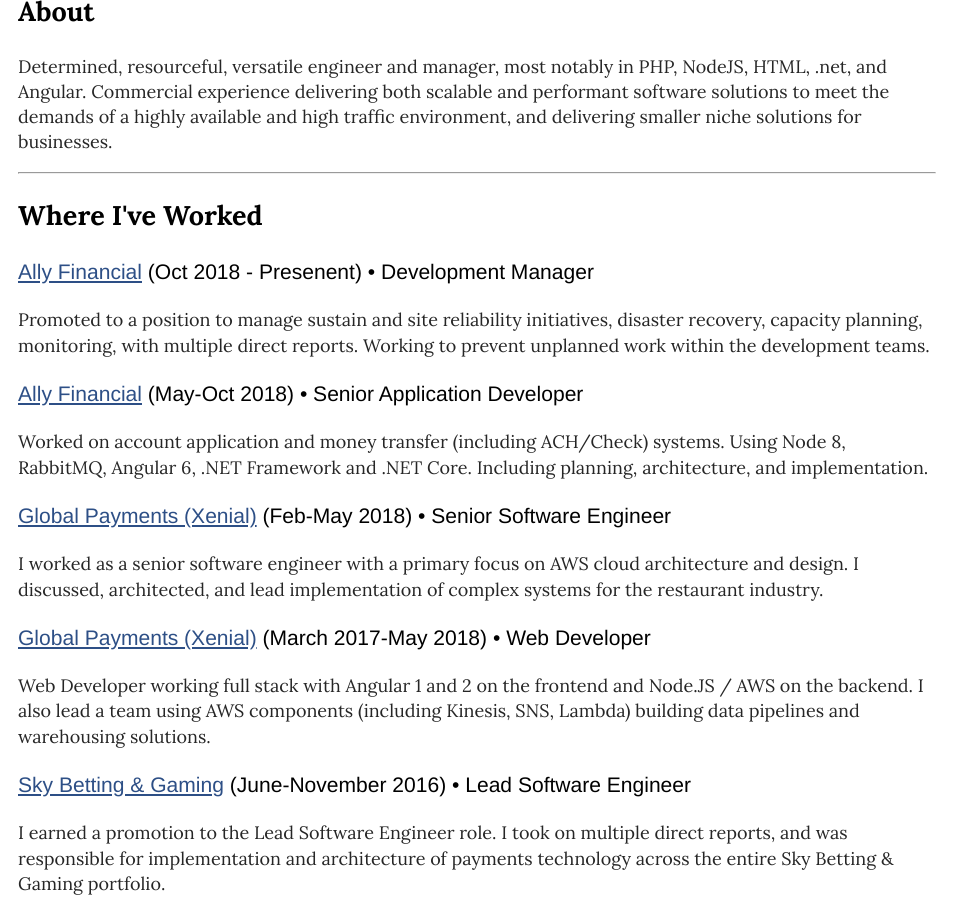
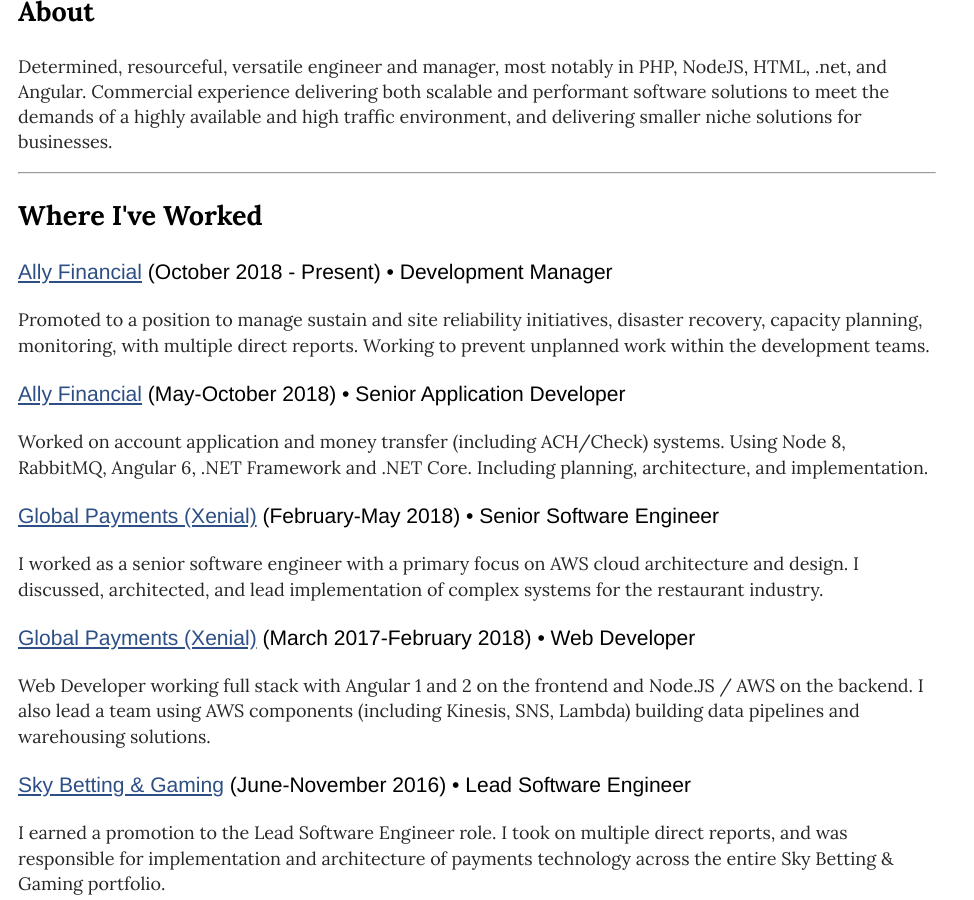
Before and after one commit to ThomasLomas/thomaslomas.github.io, a Jekyll site: the page built from index.html, in a window 1280 px wide and 900 px high, scrolled down 222 px. Shown: the whole window, without its empty margins (0-974 px from the left). Built offline with Jekyll 4.4.1, drawn with Linux system fonts in a browser that asks for light colours.

Commit message:
Fix typos

```diff
--- a/index.html
+++ b/index.html
@@ -11,19 +11,19 @@
 
 <h2>Where I've Worked</h2>
 
-<h3><a href="https://invest.ally.com" rel="noopener noreferrer" target="_blank">Ally Financial</a> (Oct 2018 - Presenent) &bull; Development Manager</h3>
+<h3><a href="https://invest.ally.com" rel="noopener noreferrer" target="_blank">Ally Financial</a> (October 2018 - Present) &bull; Development Manager</h3>
 <p>Promoted to a position to manage sustain and site reliability initiatives, disaster recovery, capacity planning,
   monitoring, with multiple direct reports. Working to prevent unplanned work within the development teams.</p>
 
-<h3><a href="https://invest.ally.com" rel="noopener noreferrer" target="_blank">Ally Financial</a> (May-Oct 2018) &bull; Senior Application Developer</h3>
+<h3><a href="https://invest.ally.com" rel="noopener noreferrer" target="_blank">Ally Financial</a> (May-October 2018) &bull; Senior Application Developer</h3>
 <p>Worked on account application and money transfer (including ACH/Check) systems. Using Node 8, RabbitMQ, Angular 6,
   .NET Framework and .NET Core. Including planning, architecture, and implementation.</p>
 
-<h3><a href="https://www.xenial.com" rel="noopener noreferrer" target="_blank">Global Payments (Xenial)</a> (Feb-May 2018) &bull; Senior Software Engineer</h3>
+<h3><a href="https://www.xenial.com" rel="noopener noreferrer" target="_blank">Global Payments (Xenial)</a> (February-May 2018) &bull; Senior Software Engineer</h3>
 <p>I worked as a senior software engineer with a primary focus on AWS cloud architecture and design. I discussed,
   architected, and lead implementation of complex systems for the restaurant industry.</p>
 
-<h3><a href="https://www.xenial.com" rel="noopener noreferrer" target="_blank">Global Payments (Xenial)</a> (March 2017-May 2018) &bull; Web Developer</h3>
+<h3><a href="https://www.xenial.com" rel="noopener noreferrer" target="_blank">Global Payments (Xenial)</a> (March 2017-February 2018) &bull; Web Developer</h3>
 <p>Web Developer working full stack with Angular 1 and 2 on the frontend and Node.JS / AWS on the backend. I also lead
   a team using AWS components (including Kinesis, SNS, Lambda) building data pipelines and warehousing solutions.</p>
 
```
